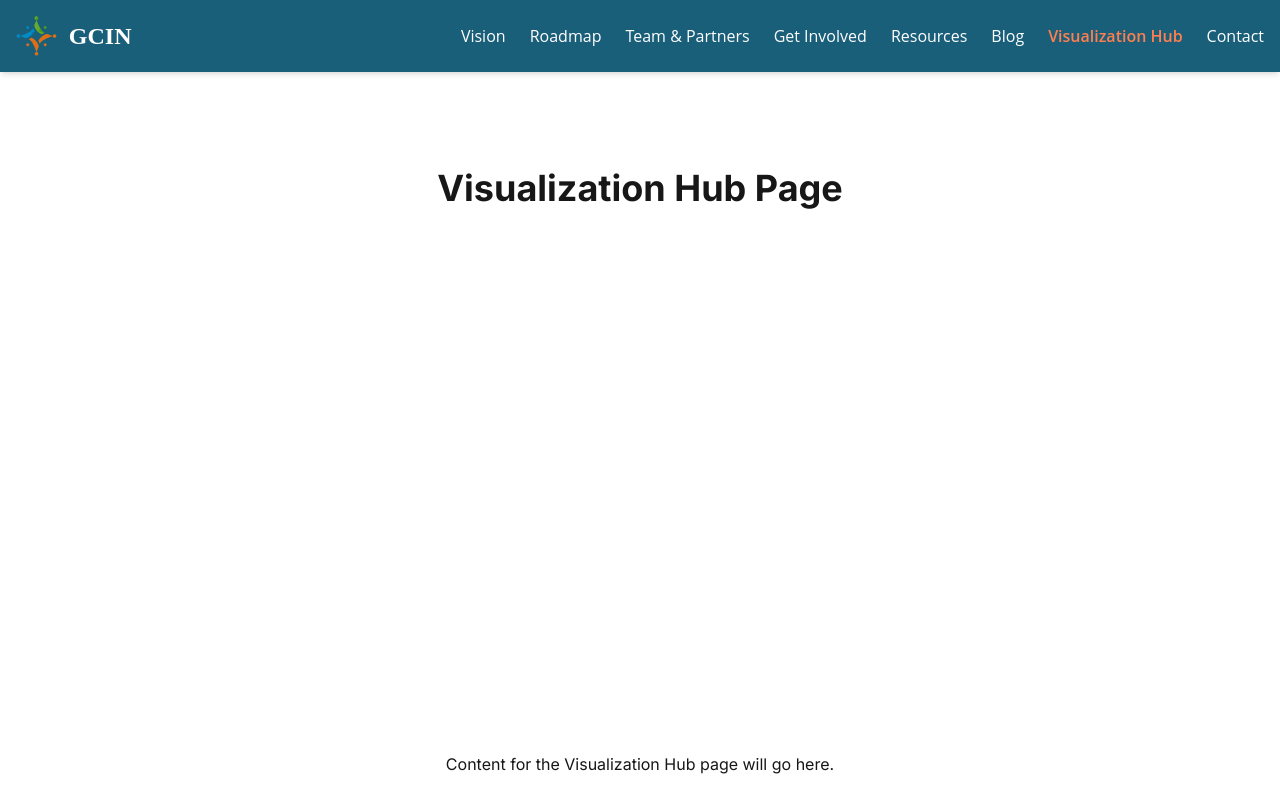
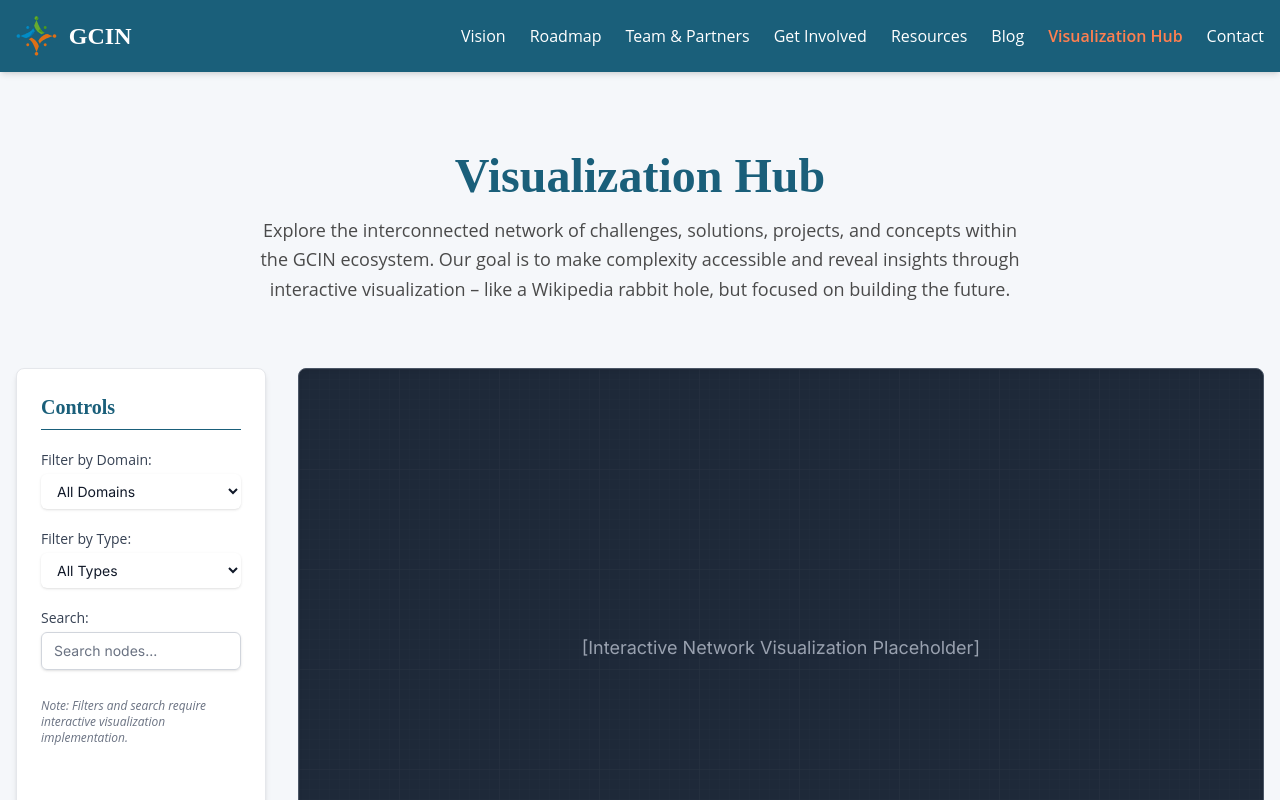
Before and after one commit to dpodeweltz/gcin-website, a Next.js app: page /visualization-hub in a window 1280 px wide. Shown: the top 800 px of the page. Built offline with nearby package versions, Linux system fonts and the light colour scheme.

Commit message:
feat: Create and populate Viz hub with placeholder

```diff
--- a/src/app/visualization-hub/page.tsx
+++ b/src/app/visualization-hub/page.tsx
@@ -1,9 +1,146 @@
 // src/app/visualization-hub/page.tsx
-export default function GetInvolvedPage() {
+import Link from 'next/link';
+
+// Placeholder for the actual interactive visualization component
+const InteractiveNetworkVisualization = () => {
+  // Implementation requires significant JavaScript/visualization expertise.
+  return (
+    // Added min-h-[400px] for a better minimum size
+    <div className="w-full min-h-[400px] h-[60vh] md:h-[70vh] bg-gray-800 border border-gray-600 rounded-lg flex items-center justify-center text-gray-400 relative overflow-hidden shadow-inner">
+      <p className="z-10 text-lg">[Interactive Network Visualization Placeholder]</p>
+      <p className="absolute bottom-4 left-4 text-xs z-10">[Controls like zoom/pan would be part of this component]</p>
+      {/* Basic background pattern */}
+      <div className="absolute inset-0 opacity-5"> {/* Reduced opacity */}
+        <svg width="100%" height="100%" xmlns="http://www.w3.org/2000/svg">
+           <defs>
+             <pattern id="smallGrid" width="10" height="10" patternUnits="userSpaceOnUse">
+               <path d="M 10 0 L 0 0 0 10" fill="none" stroke="#E5E7EB" strokeWidth="0.5"/> {/* Lighter gray */}
+             </pattern>
+             <pattern id="grid" width="100" height="100" patternUnits="userSpaceOnUse">
+               <rect width="100" height="100" fill="url(#smallGrid)"/>
+               <path d="M 100 0 L 0 0 0 100" fill="none" stroke="#D1D5DB" strokeWidth="1"/> {/* Lighter gray */}
+             </pattern>
+           </defs>
+           <rect width="100%" height="100%" fill="url(#grid)" />
+         </svg>
+      </div>
+    </div>
+  );
+};
+
+// Placeholder for Detail Panel content
+const DetailPanelPlaceholder = () => {
     return (
-      <main className="flex min-h-screen flex-col items-center justify-between p-24">
-        <h1 className="text-4xl font-bold">Visualization Hub Page</h1>
-        <p>Content for the Visualization Hub page will go here.</p>
-      </main>
+        // Added more padding, consistent styling
+        <div className="h-full bg-white p-4 rounded-lg border border-gray-200 shadow-md text-sm text-[#4A4A4A]">
+            <h3 className="font-semibold font-['Montserrat'] text-[#1A5F7A] mb-2 border-b pb-1">Details</h3>
+            <p className="font-['Open_Sans']">Select a node or connection in the visualization above to see more details here.</p>
+            {/* Content will be dynamically loaded */}
+        </div>
     );
-  }
+};
+
+export default function VisualizationHubPage() {
+  return (
+    // Adjusted top/bottom padding
+    <main className="flex min-h-screen flex-col items-center py-12 md:py-20 bg-[#F5F7FA]">
+      <div className="container mx-auto max-w-7xl px-4">
+
+        {/* Page Title & Intro */}
+        <div className="text-center mb-12 md:mb-16">
+            <h1 className="text-4xl md:text-5xl font-bold font-['Montserrat'] text-[#1A5F7A] mb-4">
+            Visualization Hub
+            </h1>
+            <p className="text-lg text-[#4A4A4A] font-['Open_Sans'] max-w-3xl mx-auto leading-relaxed">
+            Explore the interconnected network of challenges, solutions, projects, and concepts within the GCIN ecosystem. Our goal is to make complexity accessible and reveal insights through interactive visualization – like a Wikipedia rabbit hole, but focused on building the future.
+            </p>
+        </div>
+
+        {/* Main Layout - Adjusted gap and structure */}
+        <div className="flex flex-col lg:flex-row gap-8"> {/* Increased gap */}
+
+            {/* Control Panel / Filters (Left Sidebar) */}
+            <div className="w-full lg:w-1/4 xl:w-1/5 flex-shrink-0"> {/* Adjusted width slightly */}
+                {/* Added consistent styling */}
+                <div className="bg-white p-6 rounded-lg shadow-md border border-gray-200 h-full">
+                    <h2 className="text-xl font-semibold font-['Montserrat'] text-[#1A5F7A] mb-5 border-b pb-2">Controls</h2>
+                    <div className="space-y-5"> {/* Increased internal spacing */}
+                        {/* Improved Form Element Styling */}
+                        <div>
+                            <label htmlFor="domain-filter" className="block text-sm font-medium text-gray-700 font-['Open_Sans'] mb-1">Filter by Domain:</label>
+                            {/* *** ADDED text-gray-900 for select text color *** */}
+                            <select
+                                id="domain-filter"
+                                name="domain-filter"
+                                className="mt-1 block w-full pl-3 pr-10 py-2 text-base text-gray-900 border-gray-300 focus:outline-none focus:ring-1 focus:ring-[#FF7F50] focus:border-[#FF7F50] sm:text-sm rounded-md shadow-sm"
+                            >
+                                <option>All Domains</option>
+                                <option>Climate Action</option>
+                                <option>Food Systems</option>
+                                <option>Education Resources</option>
+                                {/* Add other domains */}
+                            </select>
+                        </div>
+                         <div>
+                            <label htmlFor="type-filter" className="block text-sm font-medium text-gray-700 font-['Open_Sans'] mb-1">Filter by Type:</label>
+                            {/* *** ADDED text-gray-900 for select text color *** */}
+                            <select
+                                id="type-filter"
+                                name="type-filter"
+                                className="mt-1 block w-full pl-3 pr-10 py-2 text-base text-gray-900 border-gray-300 focus:outline-none focus:ring-1 focus:ring-[#FF7F50] focus:border-[#FF7F50] sm:text-sm rounded-md shadow-sm"
+                            >
+                                <option>All Types</option>
+                                <option>Concept</option>
+                                <option>Project</option>
+                                <option>Challenge</option>
+                                <option>Organization</option>
+                            </select>
+                        </div>
+                         <div>
+                            <label htmlFor="search-nodes" className="block text-sm font-medium text-gray-700 font-['Open_Sans'] mb-1">Search:</label>
+                            {/* *** ADDED placeholder:text-gray-600 for placeholder color *** */}
+                            <input
+                                type="search"
+                                id="search-nodes"
+                                name="search-nodes"
+                                placeholder="Search nodes..."
+                                className="mt-1 block w-full px-3 py-2 border border-gray-300 rounded-md shadow-sm placeholder:text-gray-500 focus:ring-1 focus:ring-[#FF7F50] focus:border-[#FF7F50] sm:text-sm"
+                             />
+                         </div>
+                         <p className="text-xs text-gray-500 italic font-['Open_Sans'] pt-2">Note: Filters and search require interactive visualization implementation.</p>
+                    </div>
+                </div>
+            </div>
+
+            {/* Main Visualization Area & Detail Panel (Right Side) */}
+            {/* Wrapped in a container div to manage internal spacing */}
+            <div className="w-full lg:w-3/4 xl:w-4/5 flex flex-col gap-8"> {/* Increased gap */}
+                {/* Visualization Component Placeholder */}
+                <div className="flex-grow"> {/* Allows visualization to take available space */}
+                    <InteractiveNetworkVisualization />
+                </div>
+                {/* Detail Panel Placeholder */}
+                <div className="h-48 lg:h-56 flex-shrink-0"> {/* Adjusted height slightly */}
+                    <DetailPanelPlaceholder />
+                </div>
+            </div>
+
+        </div>
+
+         {/* How to Use / Guides Section */}
+         <section className="mt-16 text-center border-t pt-10">
+           <h2 className="text-3xl font-semibold font-['Montserrat'] text-[#1A5F7A] mb-4">
+             How to Explore
+           </h2>
+          <p className="text-lg text-[#4A4A4A] font-['Open_Sans'] mb-8 leading-relaxed max-w-3xl mx-auto">
+            Interact with the visualization above (coming soon!) by clicking and dragging nodes, zooming in and out, and using the filters on the left. Selecting elements will display more information in the details panel below the main view. Explore the connections and discover new insights!
+          </p>
+           <Link href="#" className="font-semibold text-[#FF7F50] hover:underline font-['Open_Sans']">
+             View Detailed Guides (Coming Soon)
+           </Link>
+        </section>
+
+      </div>
+    </main>
+  );
+}
```
